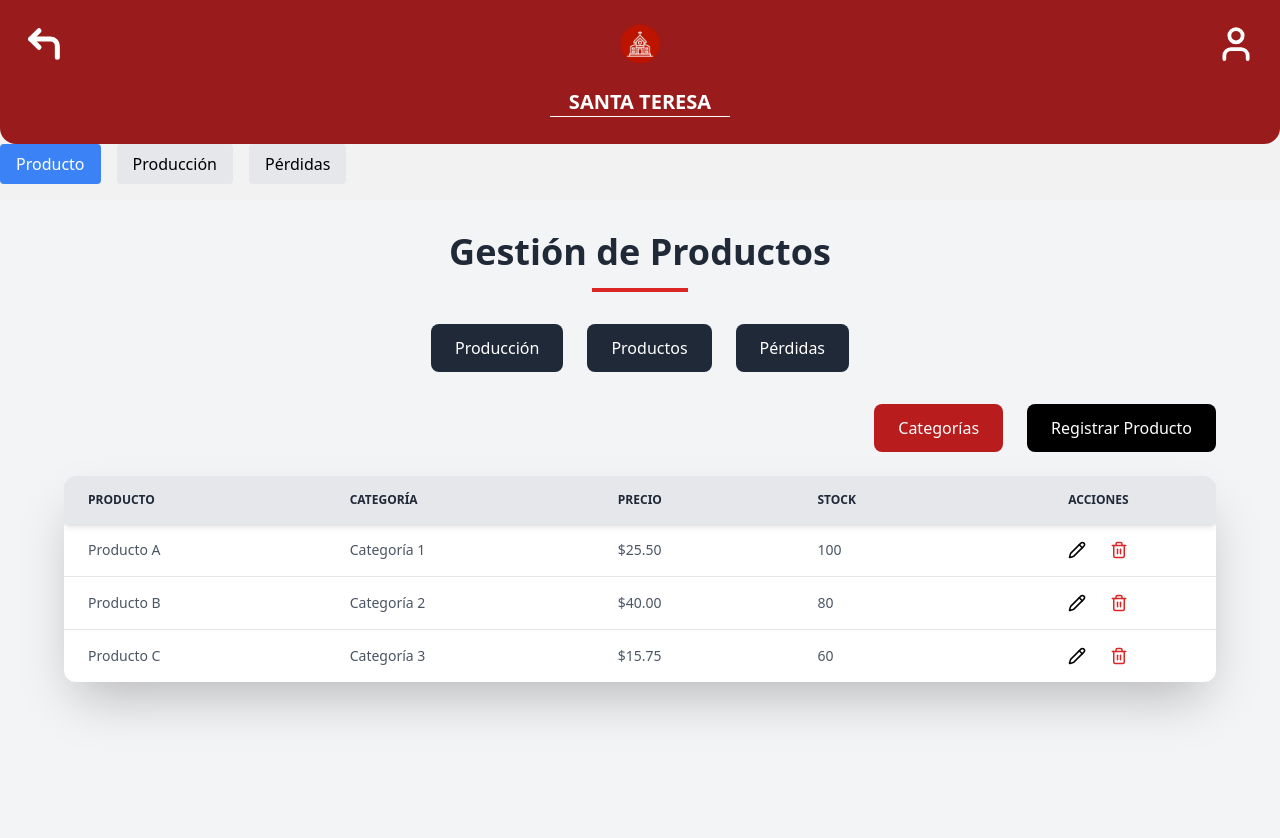
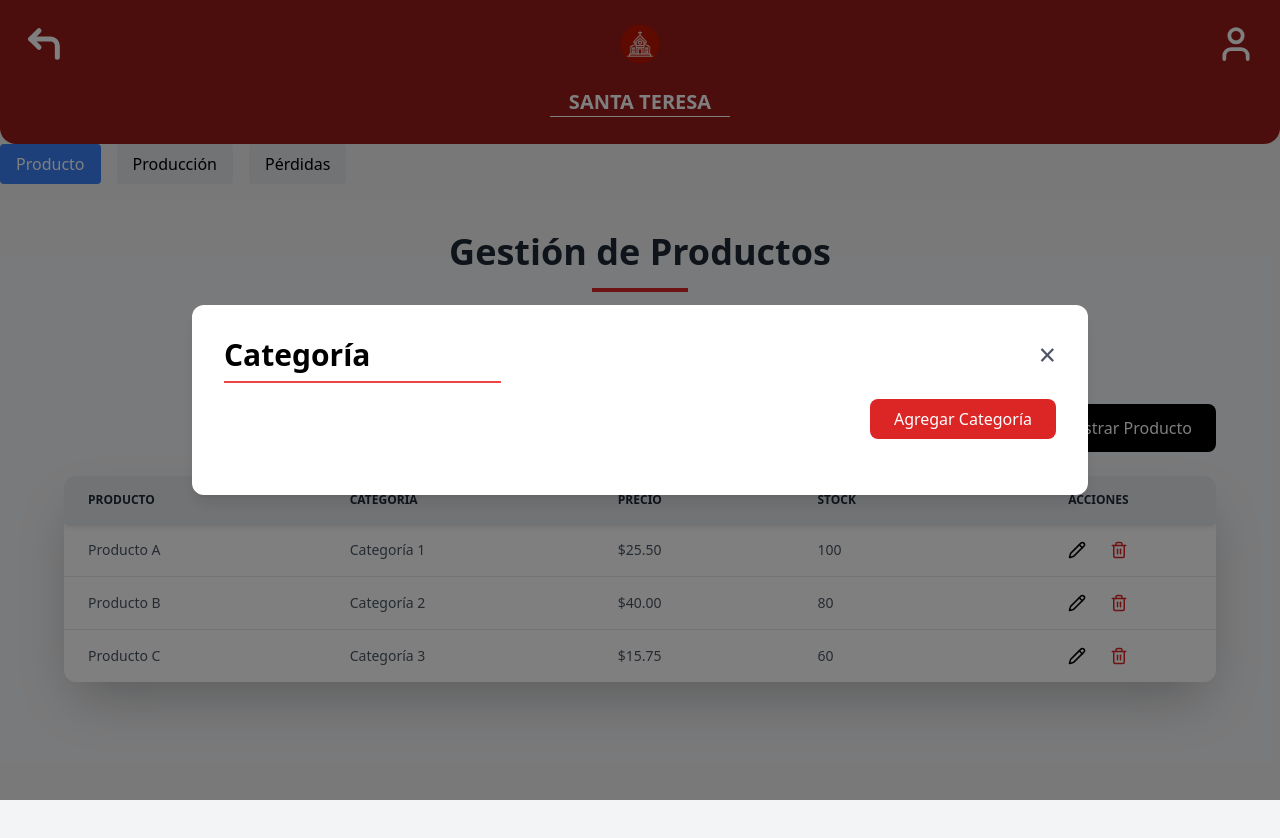
Before and after one commit to Santa-TeresaERP/ST-frontend, a Next.js app: page /pages/dashboard/produccion in a window 1280 px wide. Both pictures are taken after a click on the button "Categorías". Shown: the top 838 px of the page. Built offline with nearby package versions, Linux system fonts and the light colour scheme.

Commit message:
Create modal categorias

```diff
--- a/src/modules/production/components/modal-create-categoria.tsx
+++ b/src/modules/production/components/modal-create-categoria.tsx
@@ -0,0 +1,119 @@
+import { useState } from 'react';
+import { Save, Trash2 } from 'lucide-react';
+
+interface ModalCreateCategoriaProps {
+  isOpen: boolean;
+  onClose: () => void;
+}
+
+interface Categoria {
+  nombre: string;
+  descripcion: string;
+}
+
+const ModalCreateCategoria = ({ isOpen, onClose }: ModalCreateCategoriaProps) => {
+  const [categorias, setCategorias] = useState<Categoria[]>([]);
+
+  const agregarCategoria = () => {
+    setCategorias([...categorias, { nombre: '', descripcion: '' }]);
+  };
+
+  const handleChange = (index: number, field: keyof Categoria, value: string) => {
+    const nuevasCategorias = [...categorias];
+    nuevasCategorias[index][field] = value;
+    setCategorias(nuevasCategorias);
+  };
+
+  const handleGuardar = (index: number) => {
+    const categoria = categorias[index];
+    console.log('Categoría guardada:', categoria);
+  };
+
+  const handleEliminar = (index: number) => {
+    const nuevasCategorias = categorias.filter((_, i) => i !== index);
+    setCategorias(nuevasCategorias);
+  };
+
+  if (!isOpen) return null;
+
+  return (
+    <div className="fixed inset-0 flex justify-center items-center bg-black bg-opacity-50 z-50">
+      <div className="bg-white rounded-xl shadow-lg w-full max-w-4xl p-6 md:p-8">
+        {/* Header */}
+        <div className="mb-4">
+          <div className="flex justify-between items-center">
+            <h2 className="text-3xl font-bold text-black">Categoría</h2>
+            <button onClick={onClose} className="text-gray-600 hover:text-gray-800 text-3xl font-light">
+              &times;
+            </button>
+          </div>
+          <hr className="mt-2 border-t-2 border-red-500 w-1/3" />
+        </div>
+
+        {/* Botón Agregar Categoría */}
+        <div className="flex justify-end mb-6">
+          <button
+            onClick={agregarCategoria}
+            className="bg-red-600 text-white px-6 py-2 rounded-lg hover:bg-red-700 transition-all duration-300"
+          >
+            Agregar Categoría
+          </button>
+        </div>
+
+        {/* Contenedores de Categoría */}
+        {categorias.map((cat, index) => (
+          <div
+            key={index}
+            className="bg-gray-50 border border-gray-300 rounded-xl p-4 md:p-6 shadow-md flex flex-col md:flex-row md:items-center md:space-x-4 space-y-4 md:space-y-0 mb-4"
+          >
+            {/* Nombre */}
+            <div className="flex-1">
+              <label className="block text-sm text-gray-600 mb-1 font-medium">Nombre de la categoría</label>
+              <input
+                type="text"
+                value={cat.nombre}
+                onChange={(e) => handleChange(index, 'nombre', e.target.value)}
+                className="w-full px-4 py-2 border border-gray-300 rounded-lg focus:outline-none focus:ring-2 focus:ring-red-500"
+                placeholder="Ingrese el nombre"
+              />
+            </div>
+
+            {/* Descripción */}
+            <div className="flex-1">
+              <label className="block text-sm text-gray-600 mb-1 font-medium">Descripción</label>
+              <input
+                type="text"
+                value={cat.descripcion}
+                onChange={(e) => handleChange(index, 'descripcion', e.target.value)}
+                className="w-full px-4 py-2 border border-gray-300 rounded-lg focus:outline-none focus:ring-2 focus:ring-red-500"
+                placeholder="Ingrese la descripción"
+              />
+            </div>
+
+            {/* Íconos */}
+            <div className="flex items-center justify-center gap-3 pt-8 md:pt-2">
+              <button
+                type="button"
+                onClick={() => handleGuardar(index)}
+                className="text-green-600 hover:text-green-700 transition-transform transform hover:scale-110"
+                title="Guardar"
+              >
+                <Save size={24} />
+              </button>
+              <button
+                type="button"
+                onClick={() => handleEliminar(index)}
+                className="text-red-600 hover:text-red-700 transition-transform transform hover:scale-110"
+                title="Eliminar"
+              >
+                <Trash2 size={24} />
+              </button>
+            </div>
+          </div>
+        ))}
+      </div>
+    </div>
+  );
+};
+
+export default ModalCreateCategoria;
--- a/src/modules/production/components/productos-view.tsx
+++ b/src/modules/production/components/productos-view.tsx
@@ -1,11 +1,24 @@
+import { useState } from 'react';
 import { Pencil, Trash2 } from 'lucide-react';
+import ModalCreateCategoria from './modal-create-categoria';
 
 const ProductosView = () => {
+  const [isModalOpen, setIsModalOpen] = useState(false); // Control del modal
   const productos = [
     { id: 1, nombre: 'Producto A', categoria: 'Categoría 1', precio: 25.5, stock: 100 },
     { id: 2, nombre: 'Producto B', categoria: 'Categoría 2', precio: 40.0, stock: 80 },
     { id: 3, nombre: 'Producto C', categoria: 'Categoría 3', precio: 15.75, stock: 60 },
   ];
+
+  // Función para abrir el modal
+  const openModal = () => {
+    setIsModalOpen(true);
+  };
+
+  // Función para cerrar el modal
+  const closeModal = () => {
+    setIsModalOpen(false);
+  };
 
   return (
     <div className="min-h-screen bg-gray-100 p-8 font-sans">
@@ -27,7 +40,10 @@ const ProductosView = () => {
 
       {/* Botones secundarios */}
       <div className="flex justify-end space-x-6 mb-6 max-w-6xl mx-auto">
-        <button className="bg-red-700 text-white px-6 py-3 rounded-lg hover:bg-red-800 transition-all duration-300 transform hover:scale-105">
+        <button
+          onClick={openModal} // Aquí abres el modal al hacer clic
+          className="bg-red-700 text-white px-6 py-3 rounded-lg hover:bg-red-800 transition-all duration-300 transform hover:scale-105"
+        >
           Categorías
         </button>
         <button className="bg-black text-white px-6 py-3 rounded-lg hover:bg-gray-900 transition-all duration-300 transform hover:scale-105">
@@ -69,6 +85,9 @@ const ProductosView = () => {
           </tbody>
         </table>
       </div>
+
+      {/* Modal para crear categoría */}
+      <ModalCreateCategoria isOpen={isModalOpen} onClose={closeModal} />
     </div>
   );
 };
```
